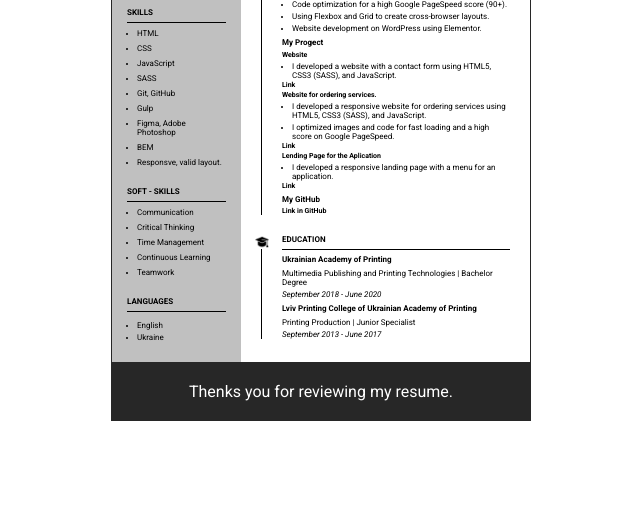
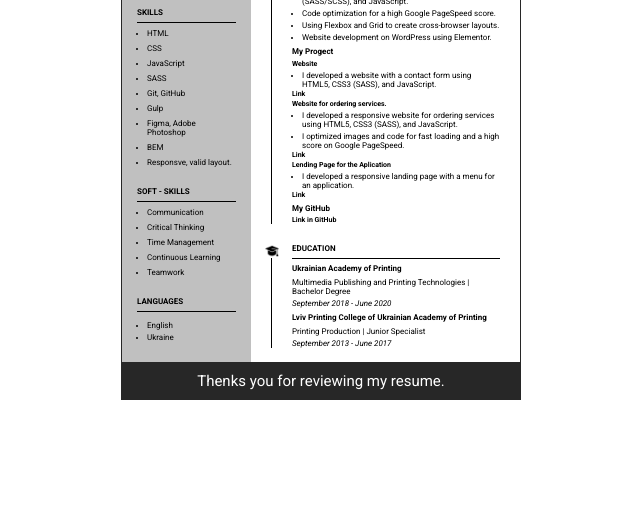
Before and after one commit to Mielsen9/ResumePZvir, a website: page src/html/index.html in a window 1280 px wide. Shown: the part 278-800 px from the top of the page, without its empty margins (319-959 px from the left). Drawn offline with nearby package versions, Linux system fonts and the light colour scheme; files that its build step writes are made by us from their sources; files whose address does not match are found by name.

Commit message:
fix adaptiv

```diff
--- a/src/html/blocks/content.html
+++ b/src/html/blocks/content.html
@@ -21,7 +21,7 @@
         <p class="work-experience__data data">August 2024 - up to now</p>
         <ul class="work-experience__list">
           <li class="work-experience__item">Creating responsive websites using HTML5, CSS3 (SASS/SCSS), and JavaScript.</li>
-          <li class="work-experience__item">Code optimization for a high Google PageSpeed score (90+).</li>
+          <li class="work-experience__item">Code optimization for a high Google PageSpeed score.</li>
           <li class="work-experience__item">Using Flexbox and Grid to create cross-browser layouts.</li>
           <li class="work-experience__item">Website development on WordPress using Elementor.</li>
         </ul>
--- a/src/scss/base/_vars.scss
+++ b/src/scss/base/_vars.scss
@@ -1,6 +1,6 @@
 :root {
-	--container-width: 450px;
-	--container-padding: 15px;
+	--container-width: 410px;
+	--container-padding: 5px;
 
 	--font-main: Roboto, sans-serif;
 	--font-accent: sans-serif;
--- a/src/scss/blocks/_content.scss
+++ b/src/scss/blocks/_content.scss
@@ -1,6 +1,6 @@
 .content {
   padding: 0 20px;
-  width: 290px;
+  width: 270px;
 	border-right: 1px solid var(--main-color);
 }
 .profile, .work-experience, .education {
--- a/src/scss/blocks/_footer.scss
+++ b/src/scss/blocks/_footer.scss
@@ -1,10 +1,10 @@
 .footer {
 	background-color: rgb(39, 39, 39);
-	padding: 20px 0;
+	padding: 10px 0;
   color: #fff;
 	text-align: center;
 
 	&__title {
-		font-size: 16px;
+		font-size: 15px;
 	}
 }
```
Also changed, not shown: docs/index.html (+1 -1 lines), docs/css/style.css.
